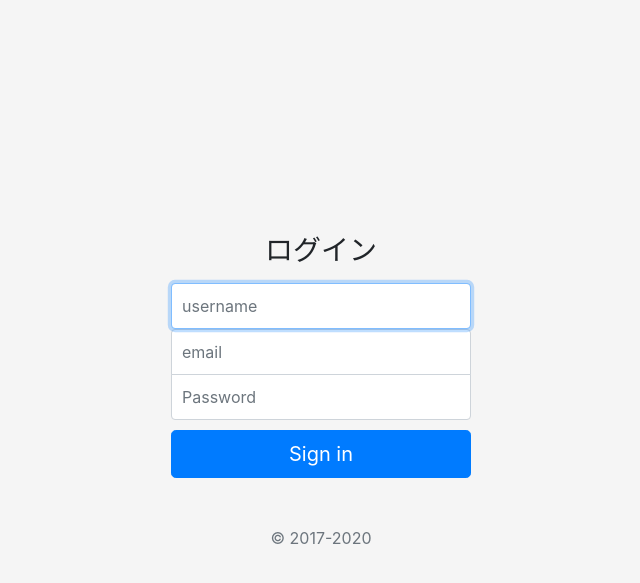
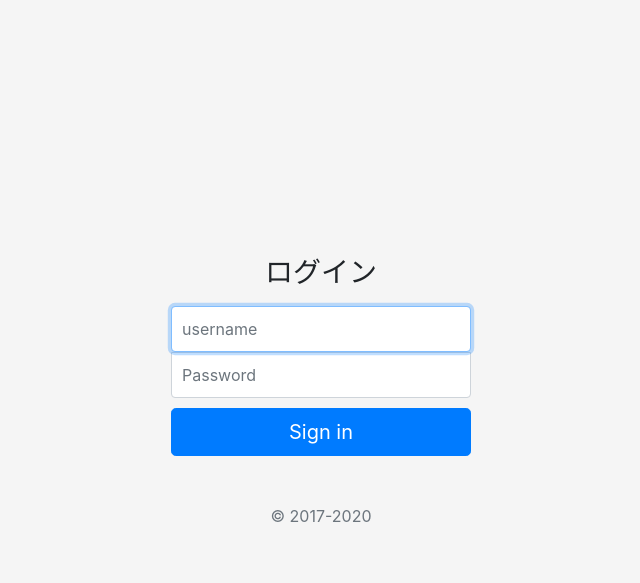
Before and after one commit to hamuham/chatbord, a Django app: page /signup/ in a window 1280 px wide. Shown: the top 583 px of the page, without its empty margins (319-959 px from the left). Run offline with Django 4.2, Linux system fonts and the light colour scheme.

Commit message:
logout,login_required

```diff
--- a/chatapp/urls.py
+++ b/chatapp/urls.py
@@ -1,8 +1,9 @@
 from django.urls import path
-from .views import signupfunc, loginfunc, listfunc
+from .views import signupfunc, loginfunc, listfunc, logoutfunc
 
 urlpatterns = [
     path('signup/', signupfunc, name='signup'),
     path('login/', loginfunc, name='login'),
-    path('list/', listfunc, name='list')
+    path('list/', listfunc, name='list'),
+    path('logout/', logoutfunc, name='logout'),
 ]
--- a/chatapp/views.py
+++ b/chatapp/views.py
@@ -1,8 +1,10 @@
 from django.shortcuts import render, redirect
 from django.contrib.auth.models import User
 from django.db import IntegrityError
-from django.contrib.auth import authenticate, login
+from django.contrib.auth import authenticate, login, logout
 from .models import ChatModel
+from django.contrib.auth.decorators import login_required
+from django.http import HttpResponse
 
 # Create your views here.
 
@@ -11,10 +13,9 @@ def signupfunc(request):
     print(request)
     if request.method == "POST":
         username = request.POST['username']
-        email = request.POST['email']
         password = request.POST['password']
         try:
-            user = User.objects.create_user(username, email, password)
+            user = User.objects.create_user(username, password)
         except IntegrityError:
             return render(request, 'singup.html', {'error':'このユーザーは登録されています'})
 
@@ -24,16 +25,21 @@ def signupfunc(request):
 def loginfunc(request):
     if request.method == "POST":
         username = request.POST['username']
-        email = request.POST['email']
         password = request.POST['password']
-        user = authenticate(request, username=username, email=email, password=password)
+        user = authenticate(request, username=username, password=password)
         if user is not None:
-            logint(request, user)
-            return render(request, 'login.html', {'context':'ログインできた'})
-
+            login(request, user)
+            return redirect('list')
         else:
             return render(request, 'login.html', {'context':'ログインできなかった'})
 
+    return render(request, 'login.html')
+
+@login_required
 def listfunc(request):
     object_list = ChatModel.objects.all()
     return render(request, 'list.html', {'object_list':object_list})
+
+def logoutfunc(request):
+    logout(request)
+    return redirect('login')
--- a/chatbord/settings.py
+++ b/chatbord/settings.py
@@ -125,3 +125,5 @@ STATICFILES_DIRS = [str(BASE_DIR / 'static')]
 MEDIA_URL = 'mediamedia/'
 
 MEDIA_ROOT = BASE_DIR / 'media'
+
+LOGIN_URL = 'login' #urlsに対応したname
--- a/templates/list.html
+++ b/templates/list.html
@@ -7,6 +7,7 @@
 {% endblock header %}
 
 {% block content %}
+    {% if user.is_authenticated %}
         <div class="container">
             {% for item in object_list %}
                 <div class="alert alert-success" role="alert">
@@ -16,5 +17,9 @@
                     <a href="#" class="btn btn-secondary" role="button" aria-pressed="true">ぼたん</a>
                 </div>
             {% endfor %}
+            <a href="{% url 'logout' %}">ログアウト</a>
         </div>
+    {% else %}
+        please login
+    {% endif %}
 {% endblock content %}
--- a/templates/login.html
+++ b/templates/login.html
@@ -1,5 +1,9 @@
 {% extends 'base.html' %}
+{% load static %}
 
+{% block customcss %}
+    <link rel="stylesheet" href="{% static 'style.css' %}">
+{% endblock customcss %}
 {% block content %}
 <body class="text-center">
     {{ context }}
@@ -7,8 +11,6 @@
         <h1 class="h3 mb-3 font-weight-normal">Please login</h1>
         <label for="inputName" class="sr-only">Name</label>
             <input type="text" id="inputEmail" class="form-control" placeholder="username" name="username" required="" autofocus="">
-        <label for="inputEmail" class="sr-only">Email address</label>
-            <input type="email" id="inputEmail" class="form-control" placeholder="email" name="email" required="" autofocus="">
         <label for="inputPassword" class="sr-only">Password</label>
             <input type="password" id="inputPassword" class="form-control" placeholder="Password" name="password" required="">
         <button class="btn btn-lg btn-primary btn-block" type="submit">login</button>
--- a/templates/singup.html
+++ b/templates/singup.html
@@ -12,8 +12,6 @@
         <h1 class="h3 mb-3 font-weight-normal">ログイン</h1>
         <label for="inputName" class="sr-only">Name</label>
             <input type="text" id="inputEmail" class="form-control" placeholder="username" name="username" required autofocus>
-        <label for="inputEmail" class="sr-only">Email address</label>
-            <input type="email" id="inputEmail" class="form-control" placeholder="email" name="email" required>
         <label for="inputPassword" class="sr-only">Password</label>
             <input type="password" id="inputPassword" class="form-control" placeholder="Password" name="password" required>
         <button class="btn btn-lg btn-primary btn-block" type="submit">Sign in</button>
```
Also changed, not shown: db.sqlite3. Lines whose indentation alone changed are shown as unchanged.
